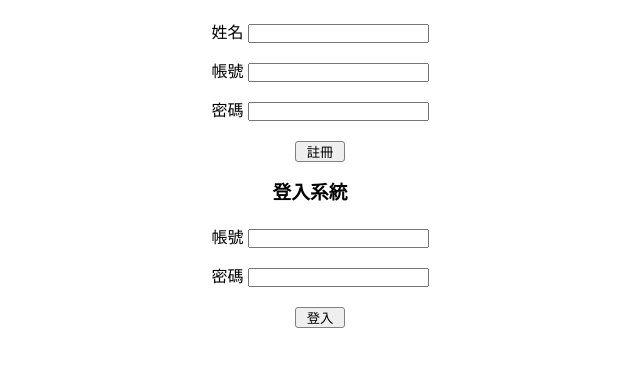
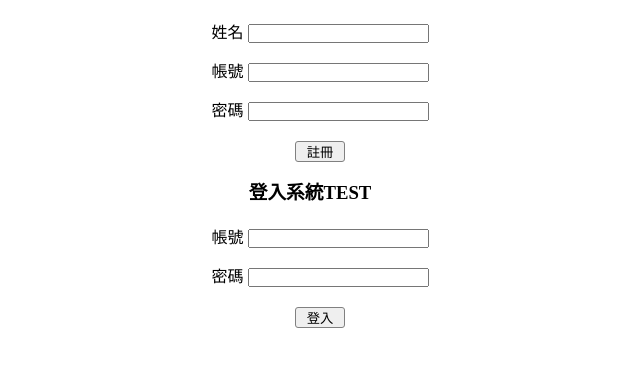
Before and after one commit to a9241711/wehelp-assignments, a Flask app: page / in a window 1280 px wide. Shown: the part 104-471 px from the top of the page, without its empty margins (330-970 px from the left). Run offline with Flask 2, Linux system fonts and the light colour scheme.

Commit message:
Update index.html
TEEST

```diff
--- a/week-7/templates/index.html
+++ b/week-7/templates/index.html
@@ -20,7 +20,7 @@
     </div>
     <button type="submit"> 註冊</button>
 </form>
-<h3 style="text-align: center;">登入系統</h3>
+<h3 style="text-align: center;">登入系統TEST</h3>
 <form action="{{url_for('signin')}}" method="POST">
 {% with messages = get_flashed_messages() %}
   {% if messages %}
```
